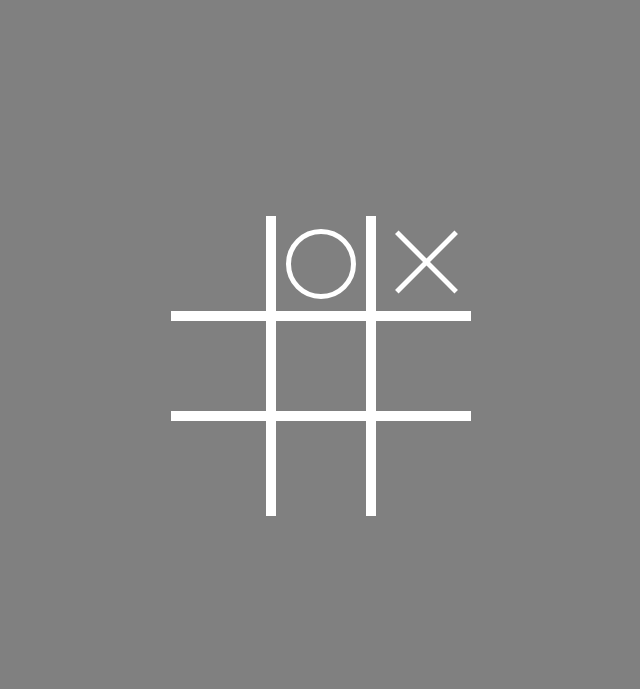
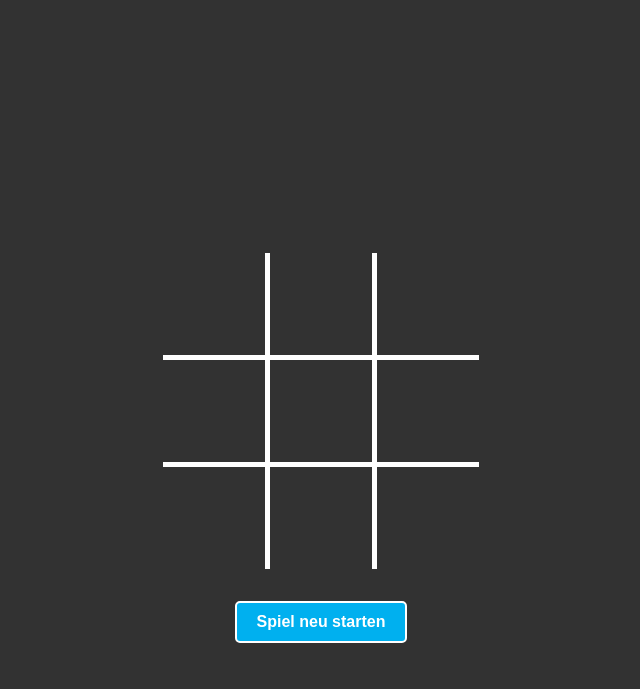
Before and after one commit to Ismail-B/Tic-Tac-Toe-Game, a plain HTML site: page index.html in a window 1280 px wide. Shown: the part 111-800 px from the top of the page, without its empty margins (319-959 px from the left). Drawn offline with Linux system fonts and the light colour scheme; a web font is replaced by a local one.

Commit message:
all functionalities are included

```diff
--- a/index.html
+++ b/index.html
@@ -1,20 +1,25 @@
 <!DOCTYPE html>
 <html lang="en">
+
 <head>
+    <script src="script.js"></script>
     <meta charset="UTF-8">
+    <meta http-equiv="X-UA-Compatible" content="IE=edge">
+    <link rel="stylesheet" href="style.css">
     <meta name="viewport" content="width=device-width, initial-scale=1.0">
-    <title>Tic-Tac-Toe</title>
-    <link rel="stylesheet" href="./style.css">
-    <link rel="preconnect" href="https://fonts.googleapis.com">
-    <link rel="preconnect" href="https://fonts.gstatic.com" crossorigin>
-    <link href="https://fonts.googleapis.com/css2?family=Anton+SC&family=Itim&family=Kalam:wght@300;400;700&family=Montserrat:ital,wght@0,100..900;1,100..900&family=Open+Sans:ital,wght@0,300..800;1,300..800&family=Roboto+Mono:ital,wght@0,100..700;1,100..700&family=Viga&display=swap" rel="stylesheet">
+    <title>Tic Tac Toe</title>
+</head>
 
-</head>
-<body onload="render()">
+<body onload="init()">
 
     <h1>Tic Tac Toe</h1>
 
-    <div id="game-area"></div>
-    <script src="./scirpt.js"></script>
+    <div id="content"></div>
+
+    <div class="center mt-32">
+        <button onclick="restartGame()">Spiel neu starten</button>
+    </div>
+
 </body>
+
 </html>
--- a/scirpt.js
+++ /dev/null
@@ -1,40 +0,0 @@
-let fields = [
-    null,
-    'circle',
-    'cross',
-    null,
-    null,
-    null,
-    null,
-    null,
-    null,
-]
-
-function render() {
-    // Referenz zum Spielbereich holen
-    const gameArea = document.getElementById("game-area");
-    // Den inneren HTML-Inhalt des Spielbereichs zurücksetzen
-    gameArea.innerHTML = "";
-
-    // Hinzufügen der CSS-Klasse für das Spielfeld
-    gameArea.className = "tic-tac-toe-grid";
-
-    // Felder generieren
-    for (let i = 0; i < fields.length; i++) {
-        // Neues Div für jedes Feld erstellen
-        let fieldDiv = document.createElement("div");
-        fieldDiv.className = "field";
-
-        // Inhalt je nach Wert des Arrays setzen
-        if (fields[i] === "circle") {
-            fieldDiv.innerHTML = '<div class="circle"></div>';
-        } else if (fields[i] === "cross") {
-            fieldDiv.innerHTML = '<div class="cross"></div>';
-        } else {
-            fieldDiv.innerHTML = ""; // Leeres Feld
-        }
-
-        // HTML des aktuellen Feldes zum Spielbereich hinzufügen
-        gameArea.innerHTML += fieldDiv.outerHTML;
-    }
-}
--- /dev/null
+++ b/script.js
@@ -0,0 +1,159 @@
+let fields = [
+    null,
+    null,
+    null,
+    null,
+    null,
+    null,
+    null,
+    null,
+    null,
+];
+
+const WINNING_COMBINATIONS = [
+    [0, 1, 2], [3, 4, 5], [6, 7, 8], // horizontal
+    [0, 3, 6], [1, 4, 7], [2, 5, 8], // vertical
+    [0, 4, 8], [2, 4, 6], // diagonal
+];
+
+let currentPlayer = 'circle';
+
+
+function init() {
+    render();
+}
+
+function render() {
+    const contentDiv = document.getElementById('content');
+
+    // Generate table HTML
+    let tableHtml = '<table>';
+    for (let i = 0; i < 3; i++) {
+        tableHtml += '<tr>';
+        for (let j = 0; j < 3; j++) {
+            const index = i * 3 + j;
+            let symbol = '';
+            if (fields[index] === 'circle') {
+                symbol = generateCircleSVG();
+            } else if (fields[index] === 'cross') {
+                symbol = generateCrossSVG();
+            }
+            tableHtml += `<td onclick="handleClick(this, ${index})">${symbol}</td>`;
+        }
+        tableHtml += '</tr>';
+    }
+    tableHtml += '</table>';
+
+    // Set table HTML to contentDiv
+    contentDiv.innerHTML = tableHtml;
+}
+
+function restartGame(){
+    fields = [
+        null,
+        null,
+        null,
+        null,
+        null,
+        null,
+        null,
+        null,
+        null,
+    ];
+    render();
+}
+
+function handleClick(cell, index) {
+    if (fields[index] === null) {
+        fields[index] = currentPlayer;
+        cell.innerHTML = currentPlayer === 'circle' ? generateCircleSVG() : generateCrossSVG();
+        cell.onclick = null;
+        currentPlayer = currentPlayer === 'circle' ? 'cross' : 'circle';
+
+        if (isGameFinished()) {
+            const winCombination = getWinningCombination();
+            drawWinningLine(winCombination);
+        }
+    }
+}
+
+function isGameFinished() {
+    return fields.every((field) => field !== null) || getWinningCombination() !== null;
+}
+
+function getWinningCombination() {
+    for (let i = 0; i < WINNING_COMBINATIONS.length; i++) {
+        const [a, b, c] = WINNING_COMBINATIONS[i]; // [0, 1, 2]
+        if (fields[a] === fields[b] && fields[b] === fields[c] && fields[a] !== null) {
+            return WINNING_COMBINATIONS[i];
+        }
+    }
+    return null;
+}
+
+
+function generateCircleSVG() {
+    const color = '#00B0EF';
+    const width = 70;
+    const height = 70;
+
+    return `<svg width="${width}" height="${height}">
+              <circle cx="35" cy="35" r="30" stroke="${color}" stroke-width="5" fill="none">
+                <animate attributeName="stroke-dasharray" from="0 188.5" to="188.5 0" dur="0.2s" fill="freeze" />
+              </circle>
+            </svg>`;
+}
+
+
+function generateCrossSVG() {
+    const color = '#FFC000';
+    const width = 70;
+    const height = 70;
+
+    const svgHtml = `
+      <svg width="${width}" height="${height}">
+        <line x1="0" y1="0" x2="${width}" y2="${height}"
+          stroke="${color}" stroke-width="5">
+          <animate attributeName="x2" values="0; ${width}" dur="200ms" />
+          <animate attributeName="y2" values="0; ${height}" dur="200ms" />
+        </line>
+        <line x1="${width}" y1="0" x2="0" y2="${height}"
+          stroke="${color}" stroke-width="5">
+          <animate attributeName="x2" values="${width}; 0" dur="200ms" />
+          <animate attributeName="y2" values="0; ${height}" dur="200ms" />
+        </line>
+      </svg>
+    `;
+
+    return svgHtml;
+}
+
+
+
+function drawWinningLine(combination) {
+    const lineColor = '#ffffff';
+    const lineWidth = 5;
+
+    const startCell = document.querySelectorAll(`td`)[combination[0]];
+    const endCell = document.querySelectorAll(`td`)[combination[2]];
+    const startRect = startCell.getBoundingClientRect();
+    const endRect = endCell.getBoundingClientRect();
+
+    const contentRect = document.getElementById('content').getBoundingClientRect();
+
+    const lineLength = Math.sqrt(
+      Math.pow(endRect.left - startRect.left, 2) + Math.pow(endRect.top - startRect.top, 2)
+    );
+    const lineAngle = Math.atan2(endRect.top - startRect.top, endRect.left - startRect.left);
+
+    const line = document.createElement('div');
+    line.style.position = 'absolute';
+    line.style.width = `${lineLength}px`;
+    line.style.height = `${lineWidth}px`;
+    line.style.backgroundColor = lineColor;
+    line.style.top = `${startRect.top + startRect.height / 2 - lineWidth / 2 - contentRect.top}px`;
+    line.style.left = `${startRect.left + startRect.width / 2 - contentRect.left}px`;
+    line.style.transform = `rotate(${lineAngle}rad)`;
+    line.style.transformOrigin = `top left`;
+    document.getElementById('content').appendChild(line);
+  }
--- a/style.css
+++ b/style.css
@@ -1,103 +1,84 @@
-/* Hintergrundfarbe der gesamten Seite */
+/* Set background color of the page to #323232 */
 body {
-    background-color: #808080; /* Grau */
-    display: flex;
-    flex-direction: column;
-    align-items: center;
-    height: 100vh;
+    background-color: #323232;
+    font-family: 'Open Sans', sans-serif;
     margin: 0;
-}
-
-h1{
-    font-family: "Roboto Mono", monospace;
-    font-size: 48px;
     color: white;
 }
 
-/* Grid für das Tic-Tac-Toe-Spielfeld */
-.tic-tac-toe-grid {
-    display: grid;
-    grid-template-columns: repeat(3, 100px);
-    grid-template-rows: repeat(3, 100px);
-    width: max-content;
-    gap: 0; /* Kein äußerer Abstand zwischen den Feldern */
+h1 {
+    text-align: center;
 }
 
-/* Stil für jedes einzelne Spielfeld */
-.field {
+#content {
+    margin-top: 300px;
     display: flex;
+    justify-content: center;
     align-items: center;
-    justify-content: center;
-    background-color: #808080; /* Hintergrund für befüllte Felder */
+    position: relative;
+}
+
+/* Set white border-color and thicker table borders */
+table {
+    border-collapse: collapse;
+    /* Fix typo: should be 'collapse', not 'coll' */
+}
+
+td {
     width: 100px;
     height: 100px;
-    margin-top: 200px;
-    box-sizing: border-box;
-    border: 5px solid white; /* Weiße innere Linien */
+    text-align: center;
+    font-size: 36px;
+    font-weight: bold;
+    cursor: pointer;
 }
 
-/* Entfernt die äußeren Ränder, um nur innere Linien zu lassen */
-.field:nth-child(1),
-.field:nth-child(2),
-.field:nth-child(3) {
-    border-top: none;
+td:hover {
+    background-color: rgba(255, 255, 255, 0.3);
 }
 
-.field:nth-child(7),
-.field:nth-child(8),
-.field:nth-child(9) {
-    border-bottom: none;
+table td {
+    border: 5px solid white;
 }
 
-.field:nth-child(1),
-.field:nth-child(4),
-.field:nth-child(7) {
-    border-left: none;
+table tr:first-child td {
+    border-top: 0;
 }
 
-.field:nth-child(3),
-.field:nth-child(6),
-.field:nth-child(9) {
-    border-right: none;
+table tr td:first-child {
+    border-left: 0;
 }
 
-/* Unsichtbare leere Felder */
-.field:empty {
-    background-color: transparent; /* Hintergrund der leeren Felder grau */
-    border-color: white; /* Weiße innere Linien bleiben sichtbar */
+table tr:last-child td {
+    border-bottom: 0;
 }
 
-/* Kreis-Stil */
-.circle {
-    width: 60px;
-    height: 60px;
-    border: 5px solid white; /* Weißer Kreis */
-    border-radius: 50%;
+table tr td:last-child {
+    border-right: 0;
 }
 
-/* Kreuz-Stil */
-.cross {
-    position: relative;
-    width: 60px;
-    height: 60px;
+.center {
+    display: flex;
+    justify-content: center;
+    align-items: center;
 }
 
-.cross::before,
-.cross::after {
-    content: '';
-    position: absolute;
-    width: 5px; /* Dicke der Linien */
-    height: 140%; /* Länge der Linien */
-    background-color: white;
-    bottom: -10px;
-    left: 50%;
-    transform-origin: center;
+.mt-32 {
+    margin-top: 32px;
 }
 
-.cross::before {
-    transform: rotate(45deg); /* Erste Diagonale */
+button {
+    display: block;
+    padding: 10px 20px;
+    border-radius: 5px;
+    border: 2px solid #fff;
+    color: #fff;
+    background-color: #00B0EF;
+    font-size: 16px;
+    font-weight: bold;
+    cursor: pointer;
 }
 
-.cross::after {
-    transform: rotate(-45deg); /* Zweite Diagonale */
+button:hover {
+    background-color: #96cadd;
 }
```
